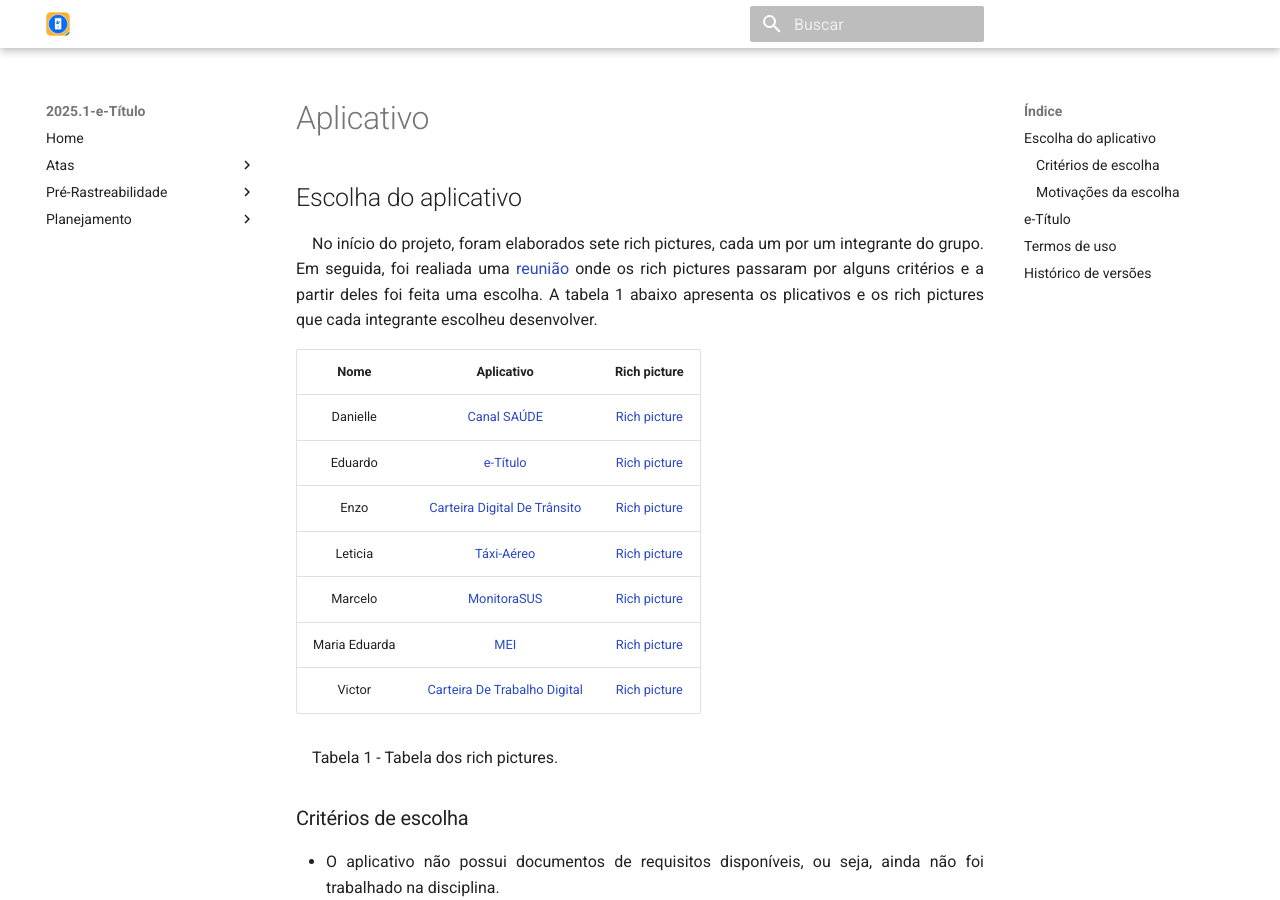
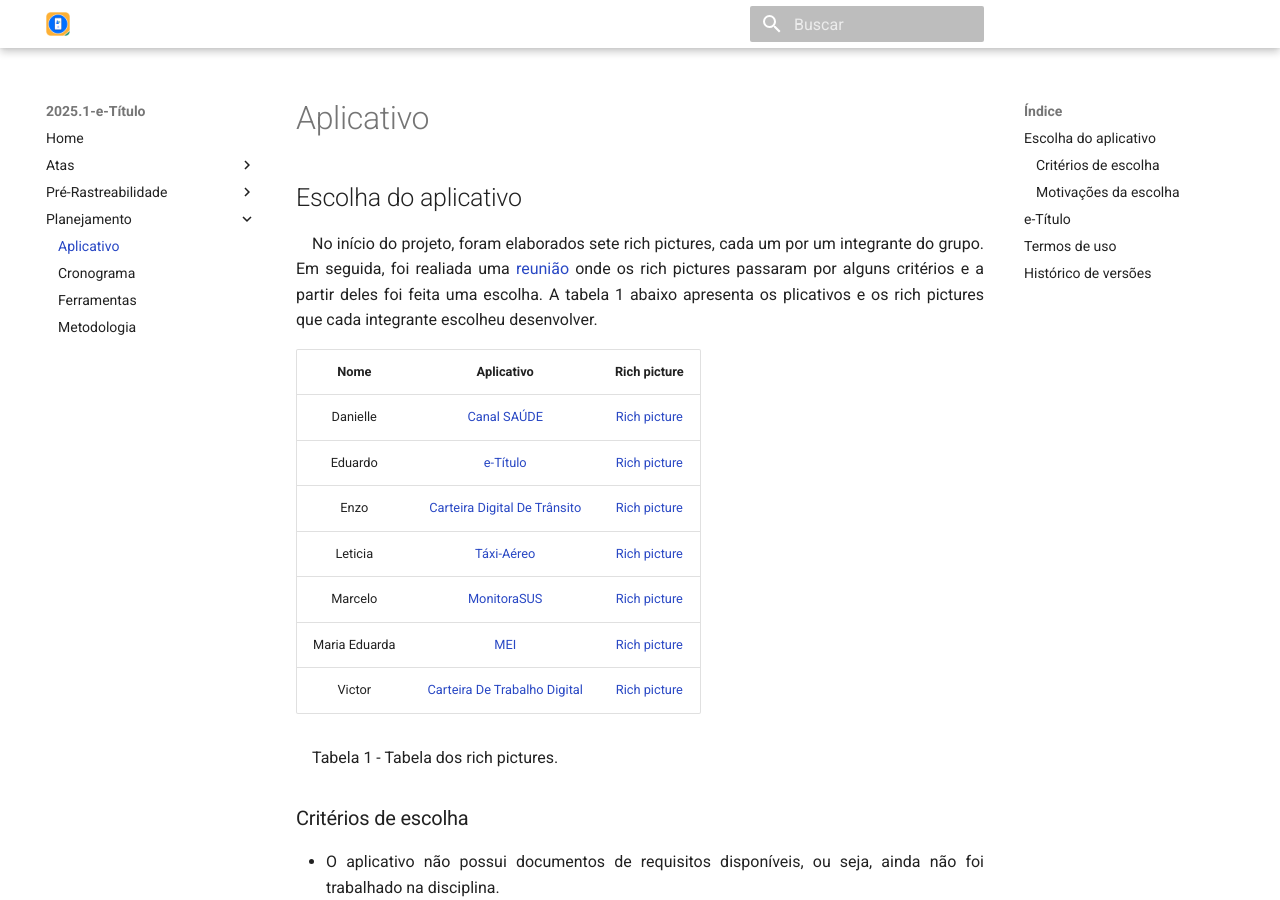
Before and after one commit to eduardodpms/REQ-FGTS, an MkDocs documentation site: the page built from docs/Planejamento/Aplicativo.md, in a window 1280 px wide and 900 px high. Built offline with MkDocs 1.6.1 and Material for MkDocs 9.7.7, drawn with Linux system fonts in a browser that asks for light colours; comment, search, counter and statistics services are not loaded.

Commit message:
docs: atualizar navegação no mkdocs.yml

```diff
--- a/mkdocs.yml
+++ b/mkdocs.yml
@@ -54,6 +54,7 @@ nav:
   - Pré-Rastreabilidade:
     - Rich Picute: Pré-Rastreabilidade/Rich_Picture.md
   - Planejamento:
+    - Aplicativo: Planejamento/Aplicativo.md
     - Cronograma: Planejamento/Cronograma.md
     - Ferramentas: Planejamento/Ferramentas.md
     - Metodologia: Planejamento/Metodologia.md
```
